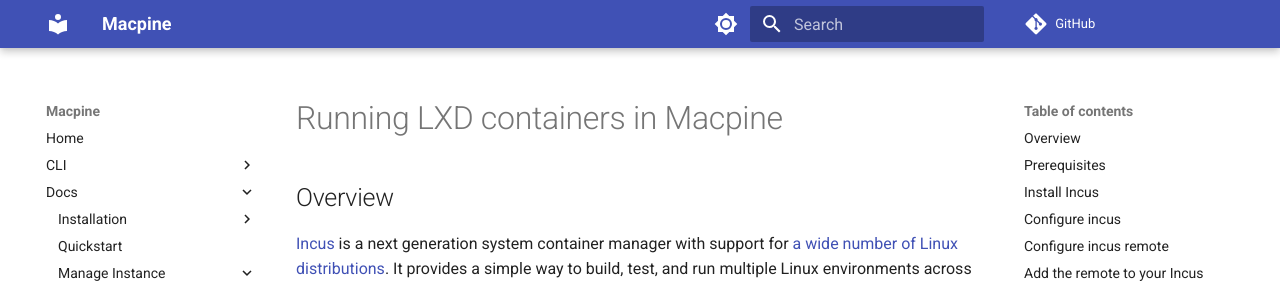
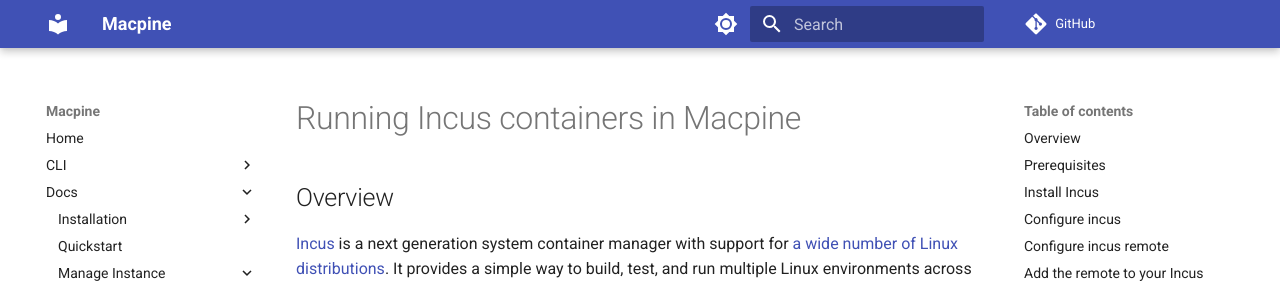
Before and after one commit to beringresearch/macpine, an MkDocs documentation site: the page built from docs/docs/incus_macpine.md, in a window 1280 px wide and 900 px high. Shown: the top 284 px of the window. Built offline with MkDocs 1.6.1 and Material for MkDocs 9.7.7, drawn with Linux system fonts in a browser that asks for light colours; comment, search, counter and statistics services are not loaded.

Commit message:
update title

```diff
--- a/docs/docs/incus_macpine.md
+++ b/docs/docs/incus_macpine.md
@@ -1,4 +1,4 @@
-# Running LXD containers in Macpine
+# Running Incus containers in Macpine
 
 ## Overview
 
```
